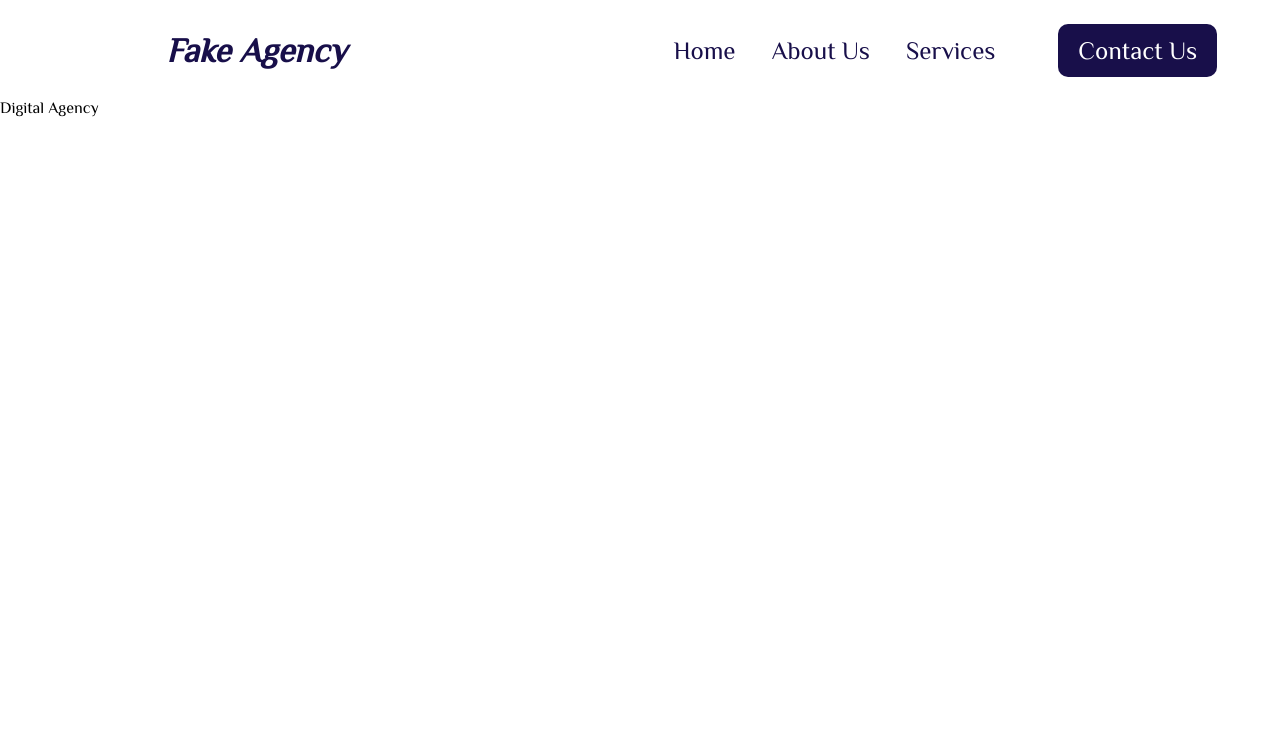
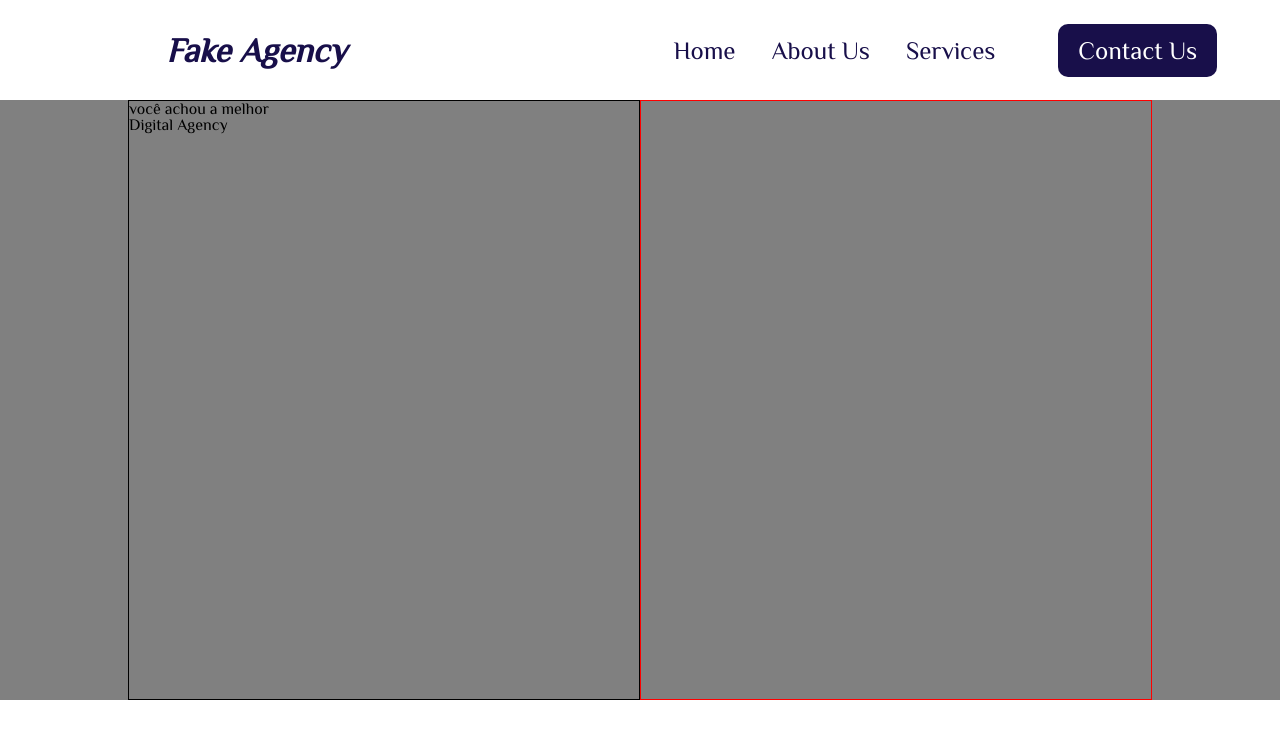
Before and after one commit to jessewillian/agency-html-end-css, a plain HTML site: page index.html in a window 1280 px wide. Drawn offline with Linux system fonts and the light colour scheme.

Commit message:
create header

```diff
--- /dev/null
+++ b/css/components/head-img.css
@@ -0,0 +1,5 @@
+.head-img {
+    border: 1px solid red;
+    flex: 40%;
+    margin-right: 10%
+}
--- /dev/null
+++ b/css/components/head-line.css
@@ -0,0 +1,5 @@
+.head-line {
+    border: 1px solid #000;
+    flex: 40%;
+    margin-left: 10%;
+}
--- a/css/components/main-header.css
+++ b/css/components/main-header.css
@@ -0,0 +1,6 @@
+.main-header {
+    height: 600px;
+    background-color: grey;
+    display: flex;
+    flex-flow: row wrap;
+}
--- a/index.html
+++ b/index.html
@@ -20,6 +20,8 @@
     <link rel="stylesheet" href="css/components/main-nav.css">
     <link rel="stylesheet" href="css/components/menu-link.css">
     <link rel="stylesheet" href="css/components/main-header.css">
+    <link rel="stylesheet" href="css/components/head-line.css">
+    <link rel="stylesheet" href="css/components/head-img.css">
 </head>
 
 <body>
@@ -36,8 +38,16 @@
     </nav>
 
     <header class="main-header">
-        <div class="title-header">
-            <h1 class="title">Digital Agency</h1>
+        <div class="head-line">
+            <div>
+                <h2> você achou a melhor</h2>
+                <h1 class="title">Digital Agency</h1>
+            </div>
+        </div>
+        <div class="head-img">
+            <div>
+
+            </div>
         </div>
     </header>
 
```
Also changed, not shown: css/components/title-header.css (deleted).
